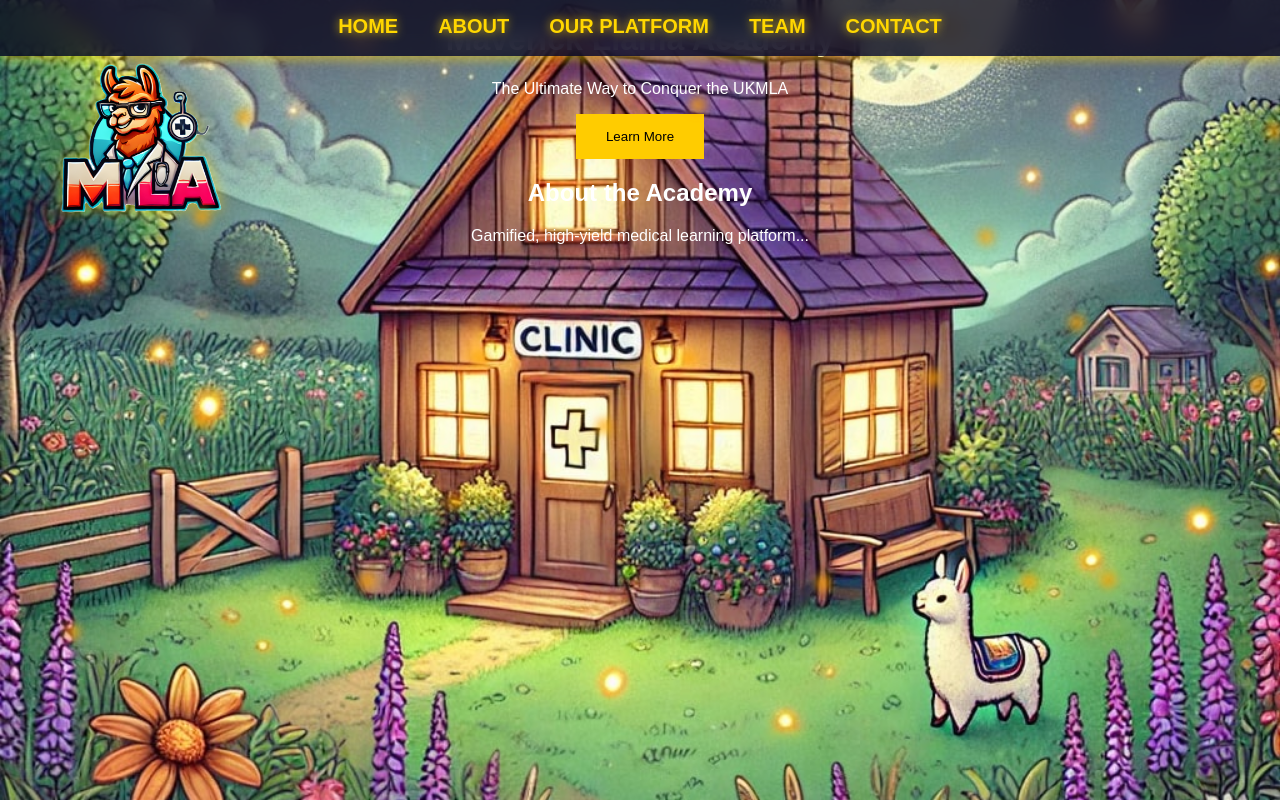
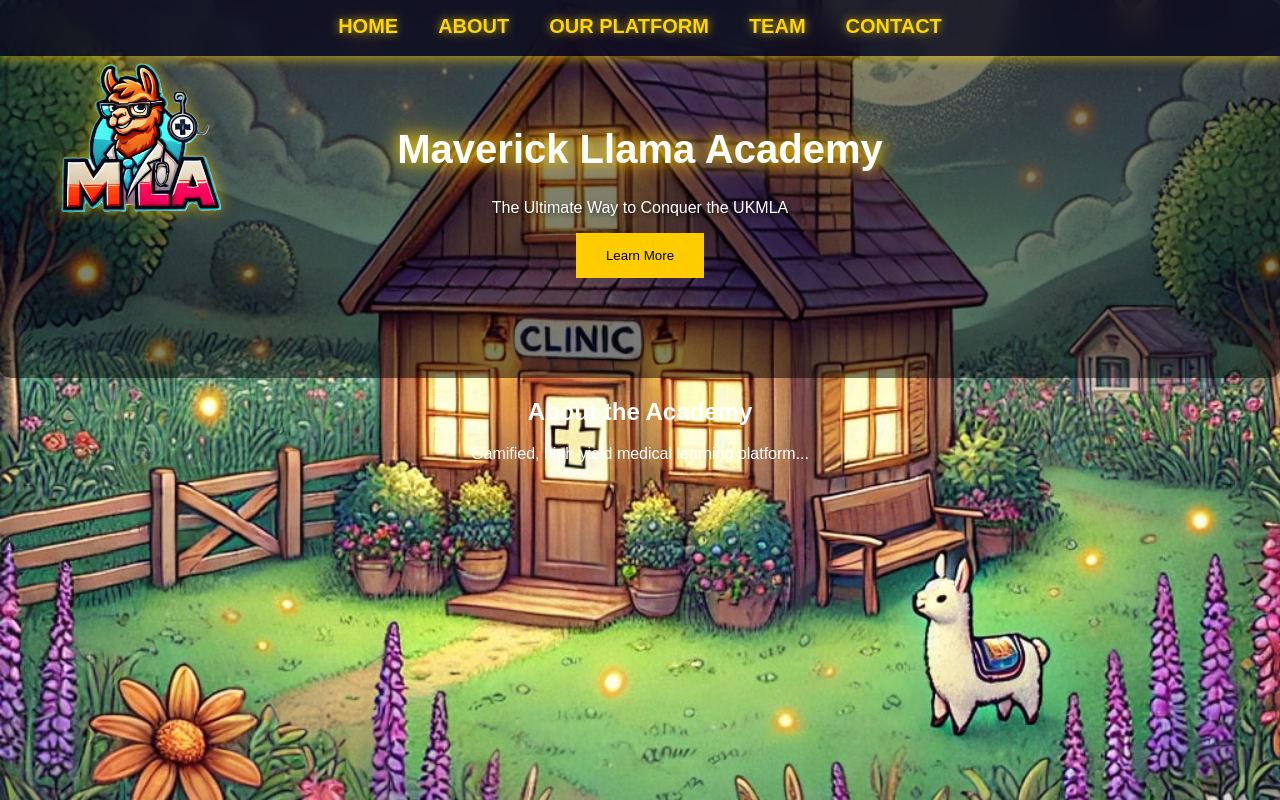
Before and after one commit to themvrkllama/maverick-llama-academy, a plain HTML site: page index.html in a window 1280 px wide. Drawn offline with Linux system fonts and the light colour scheme.

Commit message:
Fixed audio, structured HTML properly

```diff
--- a/index.html
+++ b/index.html
@@ -7,6 +7,8 @@
     <link rel="stylesheet" href="style.css">
 </head>
 <body>
+
+    <!-- Navigation Bar -->
     <header>
         <nav>
             <ul>
@@ -19,16 +21,7 @@
         </nav>
     </header>
 
-    <!-- Your content here -->
-
-    <!-- 🎵 Background Audio (Place it at the bottom inside <body>) -->
-    <audio autoplay loop>
-        <source src="assets/background-audio.mp3" type="audio/mpeg">
-        Your browser does not support the audio element.
-    </audio>
-
-</body>
-
+    <!-- Floating Logo -->
     <img src="assets/logo.png" alt="Maverick Llama Academy" class="floating-logo">
 
     <!-- Hero Section -->
@@ -38,20 +31,23 @@
         <button onclick="location.href='#about'">Learn More</button>
     </div>
 
-    <section class="about">
+    <!-- About Section -->
+    <section id="about">
         <h2>About the Academy</h2>
         <p>Gamified, high-yield medical learning platform...</p>
     </section>
 
-
     <!-- Floating Fireflies -->
     <div id="fireflies"></div>
 
-    <!-- Background Music -->
-    <audio autoplay loop>
-        <source src="https://drive.google.com/uc?export=download&id=1_7KJrN_IWK6sm2aTk4qWYp2Vgn5-LRFv" type="audio/mpeg">
+    <!-- 🎵 Background Music -->
+    <audio id="bg-music" autoplay loop>
+        <source src="assets/background-audio.mp3" type="audio/mpeg">
+        Your browser does not support the audio element.
     </audio>
 
+    <!-- Link to JavaScript file -->
     <script src="script.js"></script>
+
 </body>
 </html>
--- a/script.js
+++ b/script.js
@@ -1,11 +1,26 @@
 document.addEventListener("DOMContentLoaded", function() {
-    let firefliesContainer = document.getElementById("fireflies");
+    const fireflyContainer = document.getElementById("fireflies");
 
-    for (let i = 0; i < 20; i++) {  // Number of fireflies
+    for (let i = 0; i < 30; i++) { // Increased number of fireflies
         let firefly = document.createElement("div");
         firefly.classList.add("firefly");
-        firefly.style.left = Math.random() * 100 + "vw";
-        firefly.style.top = Math.random() * 100 + "vh";
-        firefliesContainer.appendChild(firefly);
+
+        let x = Math.random() * window.innerWidth;
+        let y = Math.random() * window.innerHeight;
+        let size = Math.random();
+
+        firefly.style.setProperty("--size", size);
+        firefly.style.left = `${x}px`;
+        firefly.style.top = `${y}px`;
+
+        fireflyContainer.appendChild(firefly);
     }
 });
+document.addEventListener('DOMContentLoaded', function() {
+    let audio = document.getElementById("bg-music");
+    let playAudio = () => {
+        audio.play().catch(error => console.log("Autoplay blocked:", error));
+        document.removeEventListener('click', playAudio);
+    };
+    document.addEventListener('click', playAudio);
+});
--- a/style.css
+++ b/style.css
@@ -79,11 +79,19 @@ nav ul li a:hover::after {
 }
 
 .hero {
-    .hero {
-        background: transparent;
-    }
+    padding: 100px 20px;
+    background: rgba(0, 0, 0, 0.5); /* 50% transparent black */
+    color: white;
+    border-radius: 10px; /* Soft rounded edges */
+    text-shadow: 2px 2px 5px rgba(0, 0, 0, 0.7); /* Adds text glow */
 }
 
+.hero h1, .hero h2 {
+    font-size: 2.5rem;
+    font-weight: bold;
+    text-shadow: 0 0 15px rgba(255, 215, 0, 1), /* Golden glow */
+                 0 0 30px rgba(255, 165, 0, 0.8); /* Orange glow */
+}
 
 button {
     background: #ffcc00;
@@ -100,19 +108,23 @@ button {
     width: 100vw;
     height: 100vh;
     overflow: hidden;
+    pointer-events: none;
+    z-index: 0; /* Behind everything */
 }
+
 .firefly {
     position: absolute;
-    width: 20px;  /* Increased size */
-    height: 20px; /* Increased size */
-    background: radial-gradient(circle, rgba(255,165,0,1) 30%, rgba(255,165,0,0) 80%);
+    width: calc(10px + 10 * var(--size));  /* Varying sizes */
+    height: calc(10px + 10 * var(--size));
+    background: radial-gradient(circle, rgba(255, 200, 50, 1) 20%, rgba(255, 200, 50, 0) 80%);
     border-radius: 50%;
-    opacity: 0.8;
-    animation: firefly-move 5s infinite alternate ease-in-out;
-    filter: blur(5px); /* Glow effect */
+    opacity: 0.9;
+    animation: firefly-move 8s infinite alternate ease-in-out;
+    filter: blur(5px); /* Stronger glow effect */
 }
 
 @keyframes firefly-move {
-    0% { transform: translateY(0) translateX(0); }
-    100% { transform: translateY(-50px) translateX(50px); }
+    0% { transform: translateY(0) translateX(0) scale(1); opacity: 0.8; }
+    50% { transform: translateY(-80px) translateX(100px) scale(1.2); opacity: 1; }
+    100% { transform: translateY(50px) translateX(-80px) scale(0.8); opacity: 0.6; }
 }
```
